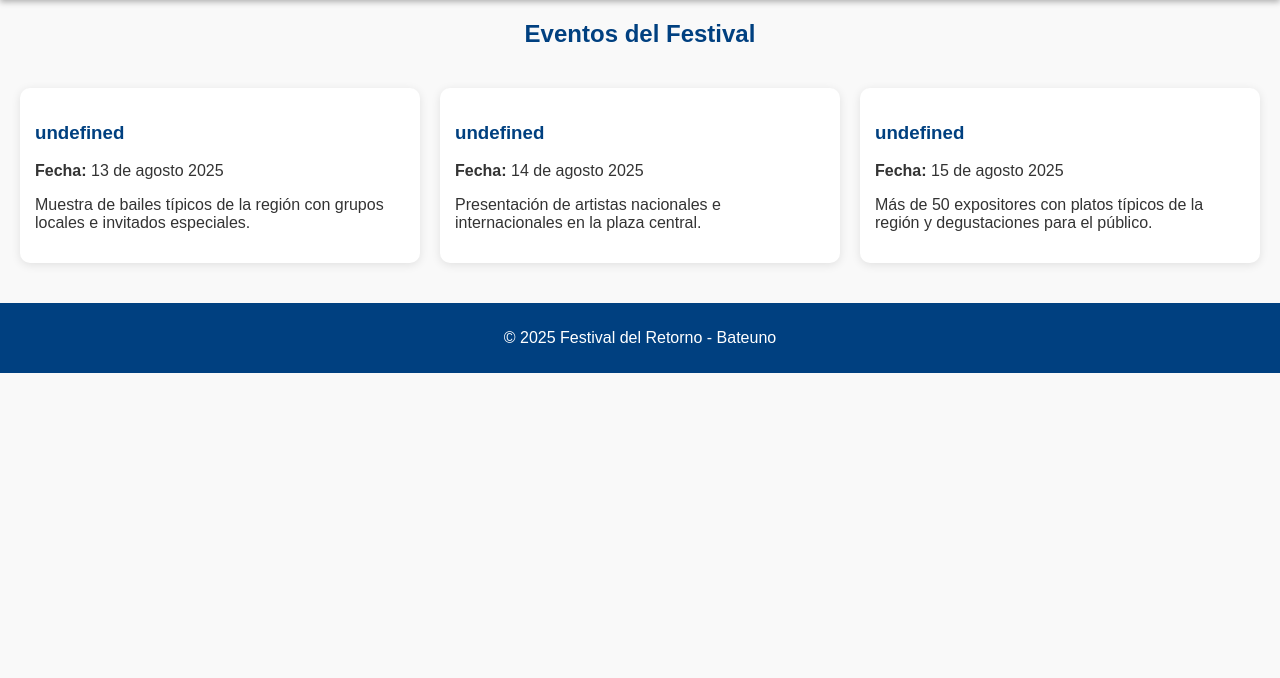
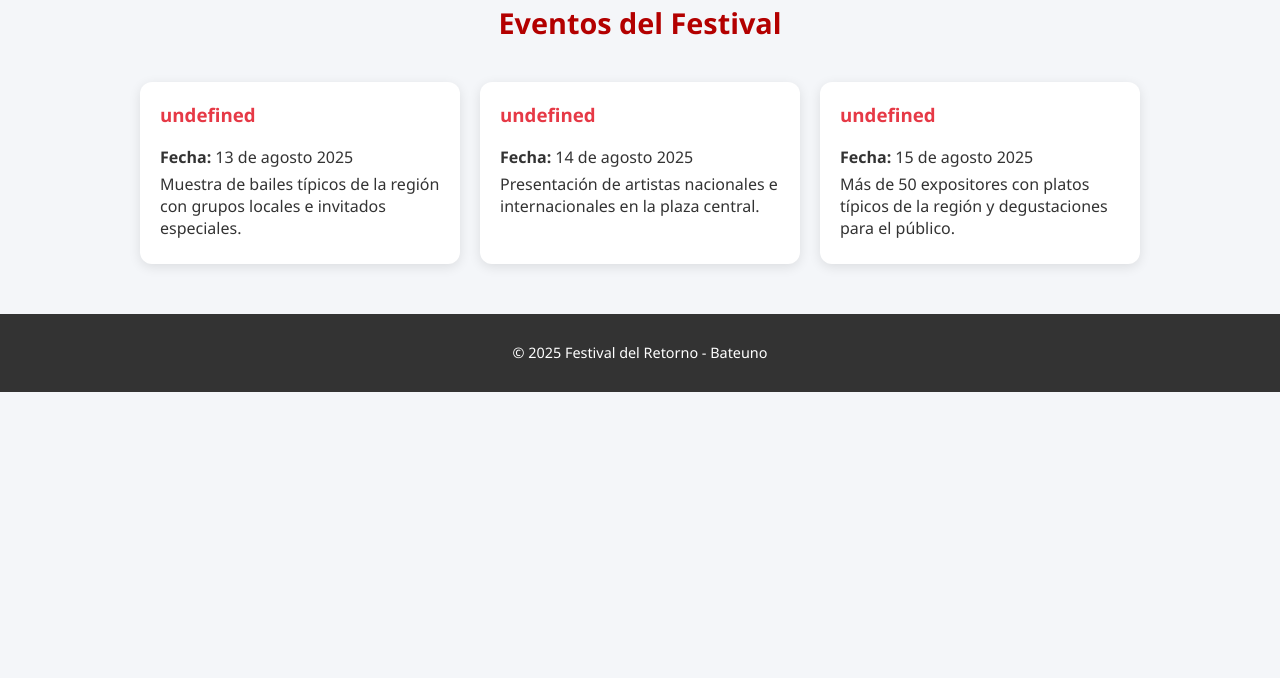
Before and after one commit to MiguelR191881/Festival-del-retorno-Bateuno-, a plain HTML site: page index.html in a window 1280 px wide. Shown: the part 122-800 px from the top of the page. Drawn offline with Linux system fonts and the light colour scheme.

Commit message:
Update style.css

```diff
--- a/style.css
+++ b/style.css
@@ -1,73 +1,87 @@
 /* Estilos generales */
 body {
-  font-family: Arial, sans-serif;
+  font-family: 'Segoe UI', Tahoma, Geneva, Verdana, sans-serif;
   margin: 0;
-  background: #f9f9f9;
+  background: #f4f6f9;
   color: #333;
 }
 
 /* Header */
 header {
-  background: linear-gradient(90deg, #b30000, #e60000);
+  background: linear-gradient(90deg, #b30000, #e63946);
   color: white;
-  padding: 15px 25px;
+  padding: 10px 20px;
   display: flex;
   align-items: center;
   box-shadow: 0 2px 6px rgba(0,0,0,0.3);
 }
 
 header .logo img {
-  height: 60px;
+  height: 70px;   /* ajusta el tamaño (antes estaba gigante) */
+  width: auto;    /* mantiene proporciones */
   margin-right: 15px;
+  border-radius: 6px;
+  object-fit: contain; /* hace que nunca se deforme */
+}
+
+header .logo img {
+  height: 45px; /* tamaño más pequeño del logo */
+  margin-right: 15px;
+  border-radius: 6px; /* bordes redondeados opcionales */
 }
 
 header h1 {
-  font-size: 1.8em;
+  font-size: 1.6em;
   margin: 0;
 }
 
-header h1 {
-  font-size: 1.5em;
-}
-
-/* Títulos */
+/* Título */
 main h2 {
   text-align: center;
   margin: 20px 0;
-  color: #004080;
+  color: #b30000;
+  font-size: 1.8em;
 }
 
 /* Contenedor de eventos */
 .eventos-container {
   display: grid;
-  grid-template-columns: repeat(auto-fit, minmax(250px, 1fr));
+  grid-template-columns: repeat(auto-fit, minmax(280px, 1fr));
   gap: 20px;
   padding: 20px;
+  max-width: 1000px;
+  margin: auto;
 }
 
-/* Tarjetas de eventos */
+/* Tarjetas */
 .card {
   background: white;
-  padding: 15px;
-  border-radius: 10px;
-  box-shadow: 0 2px 10px rgba(0,0,0,0.1);
-  transition: transform 0.2s ease-in-out;
+  padding: 20px;
+  border-radius: 12px;
+  box-shadow: 0 3px 12px rgba(0,0,0,0.1);
+  transition: transform 0.2s ease, box-shadow 0.2s ease;
 }
 
 .card:hover {
-  transform: scale(1.03);
-  box-shadow: 0 4px 15px rgba(0,0,0,0.2);
+  transform: translateY(-5px);
+  box-shadow: 0 6px 18px rgba(0,0,0,0.2);
 }
 
 .card h3 {
-  color: #004080;
+  color: #e63946;
+  margin-top: 0;
+}
+
+.card p {
+  margin: 5px 0;
 }
 
 /* Footer */
 footer {
-  background: #004080;
+  background: #333;
   color: white;
   text-align: center;
-  padding: 10px;
-  margin-top: 20px;
+  padding: 15px;
+  margin-top: 30px;
+  font-size: 0.9em;
 }
```
